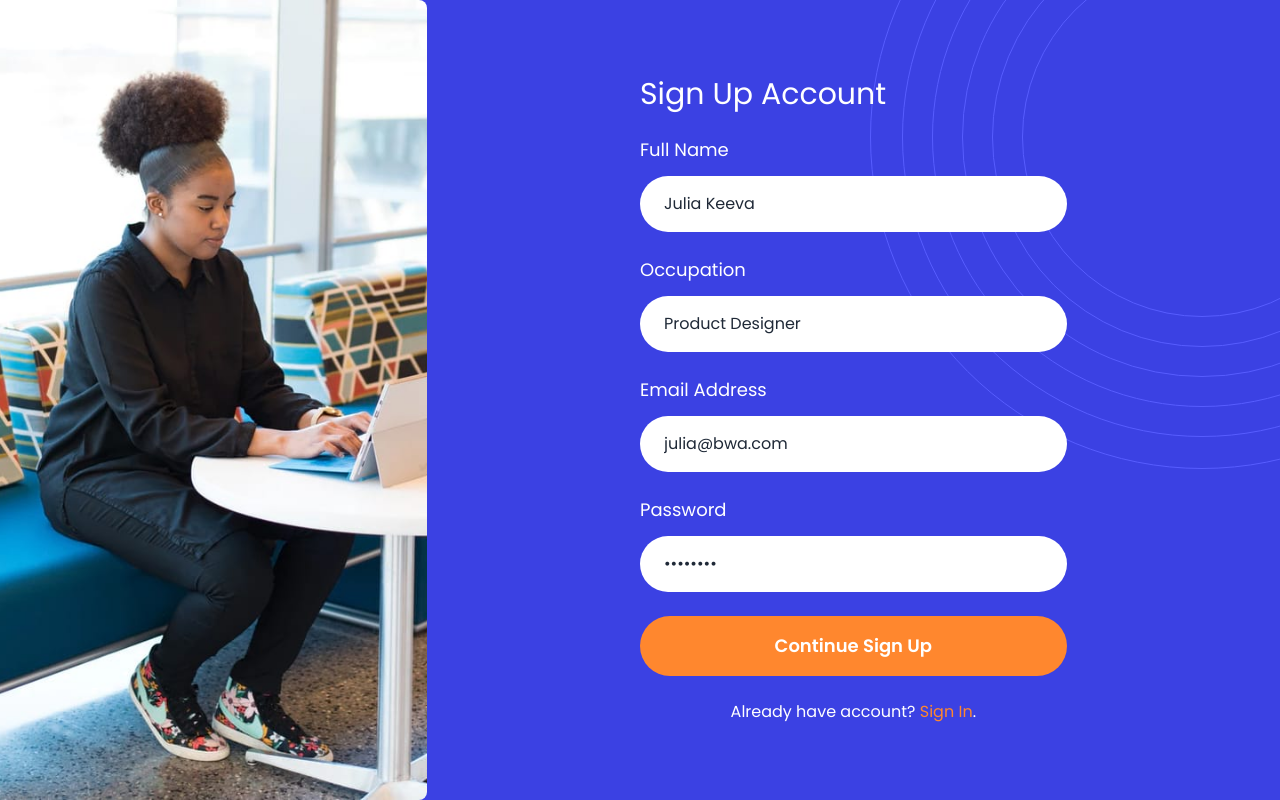
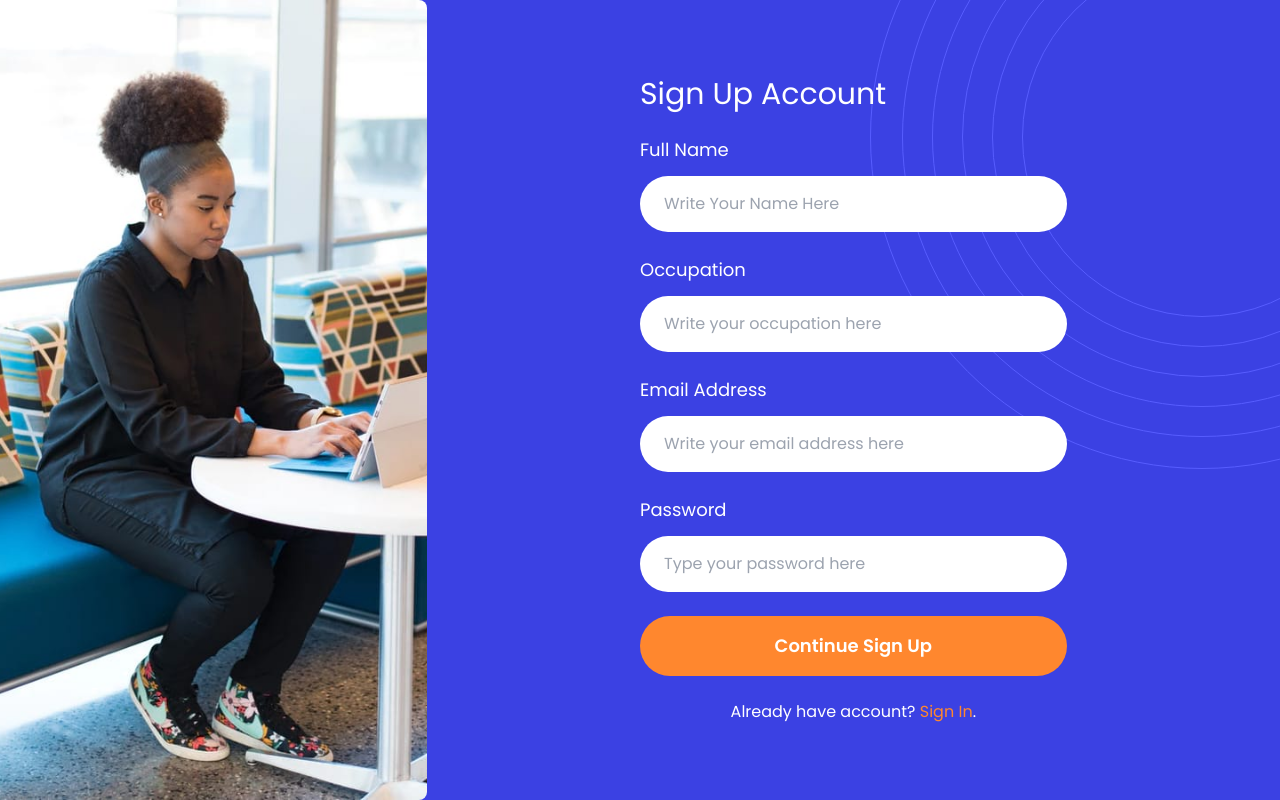
Before and after one commit to fadzrinmadu/fundloka-nextjs, a Next.js app: page /register in a window 1280 px wide. Built offline with nearby package versions, Linux system fonts and the light colour scheme; no server answers.

Commit message:
chore: remove autofill input

```diff
--- a/src/app/(auth)/login/page.tsx
+++ b/src/app/(auth)/login/page.tsx
@@ -9,7 +9,7 @@ import { login } from '@/store/authSlice';
 export default function LoginPage() {
   const router = useRouter();
   const dispatch = useAppDispatch();
-  const [form, setForm] = useState({ email: 'julia@bwa.com', password: 'password' });
+  const [form, setForm] = useState({ email: '', password: '' });
   const [error, setError] = useState<string | null>(null);
 
   async function userLogin() {
--- a/src/app/(auth)/register/page.tsx
+++ b/src/app/(auth)/register/page.tsx
@@ -10,10 +10,10 @@ export default function RegisterPage() {
   const router = useRouter();
   const dispatch = useAppDispatch();
   const [form, setForm] = useState({
-    name: 'Julia Keeva',
-    occupation: 'Product Designer',
-    email: 'julia@bwa.com',
-    password: 'password',
+    name: '',
+    occupation: '',
+    email: '',
+    password: '',
   });
   const [error, setError] = useState<string | null>(null);
 
```
